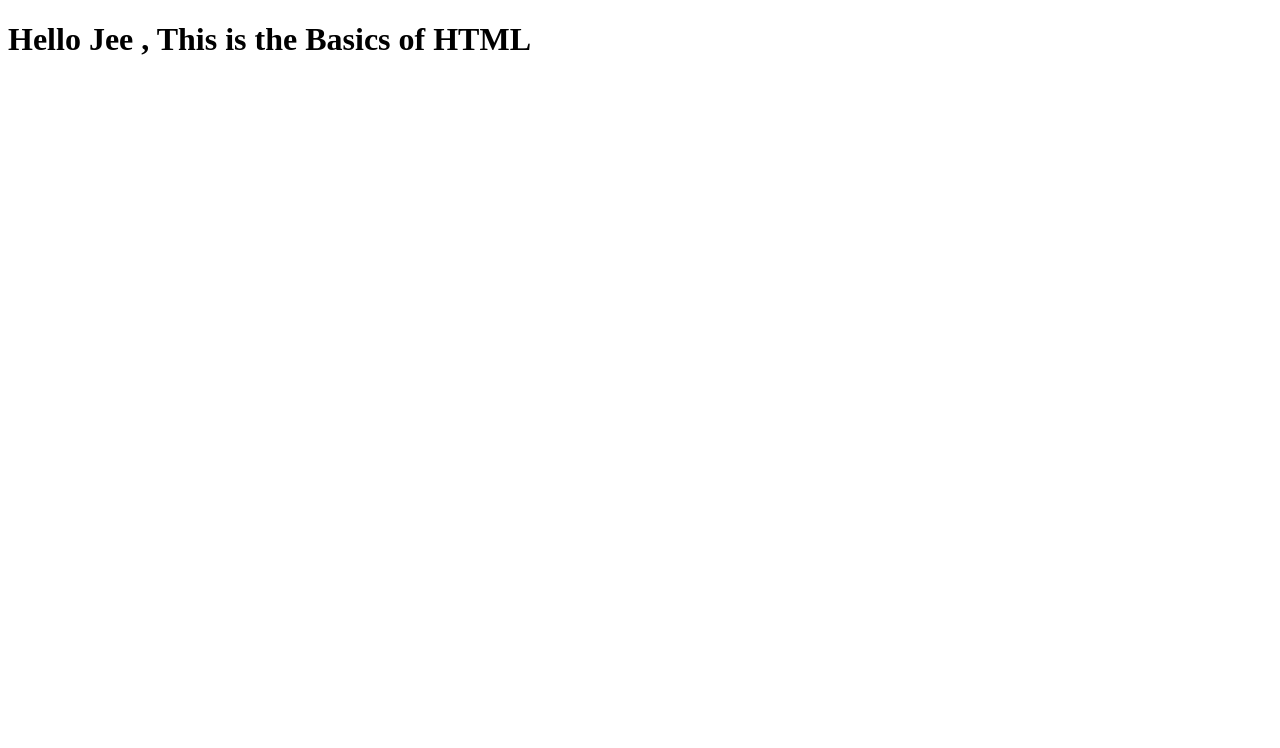
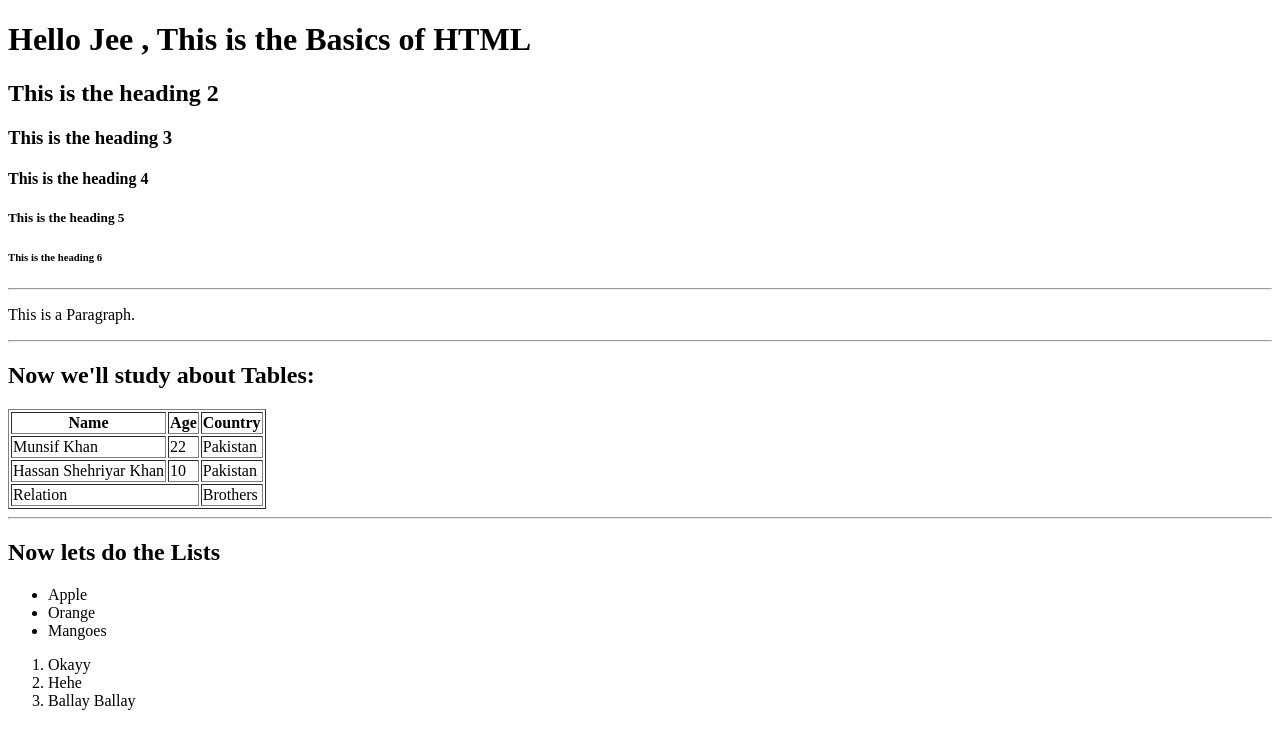
Before and after one commit to munsifkhandev/FullStack, a plain HTML site: page HTML/index.html in a window 1280 px wide. Drawn offline with Linux system fonts and the light colour scheme.

Commit message:
More on HTML

```diff
--- a/HTML/index.html
+++ b/HTML/index.html
@@ -3,9 +3,51 @@
   <head>
     <meta charset="UTF-8" />
     <meta name="viewport" content="width=device-width, initial-scale=1.0" />
-    <title>Document</title>
+    <title>HTML Basics</title>
   </head>
   <body>
     <h1>Hello Jee , This is the Basics of HTML</h1>
+    <h2>This is the heading 2</h2>
+    <h3>This is the heading 3</h3>
+    <h4>This is the heading 4</h4>
+    <h5>This is the heading 5</h5>
+    <h6>This is the heading 6</h6>
+    <hr />
+    <p>This is a Paragraph.</p>
+    <hr />
+    <h2>Now we'll study about Tables:</h2>
+    <table border="1">
+      <tr>
+        <th>Name</th>
+        <th>Age</th>
+        <th>Country</th>
+      </tr>
+      <tr>
+        <td>Munsif Khan</td>
+        <td>22</td>
+        <td>Pakistan</td>
+      </tr>
+      <tr>
+        <td>Hassan Shehriyar Khan</td>
+        <td>10</td>
+        <td>Pakistan</td>
+      </tr>
+      <tr>
+        <td colspan="2">Relation</td>
+        <td>Brothers</td>
+      </tr>
+    </table>
+    <hr />
+    <h2>Now lets do the Lists</h2>
+    <ul>
+      <li>Apple</li>
+      <li>Orange</li>
+      <li>Mangoes</li>
+    </ul>
+    <ol>
+      <li>Okayy</li>
+      <li>Hehe</li>
+      <li>Ballay Ballay</li>
+    </ol>
   </body>
 </html>
```
